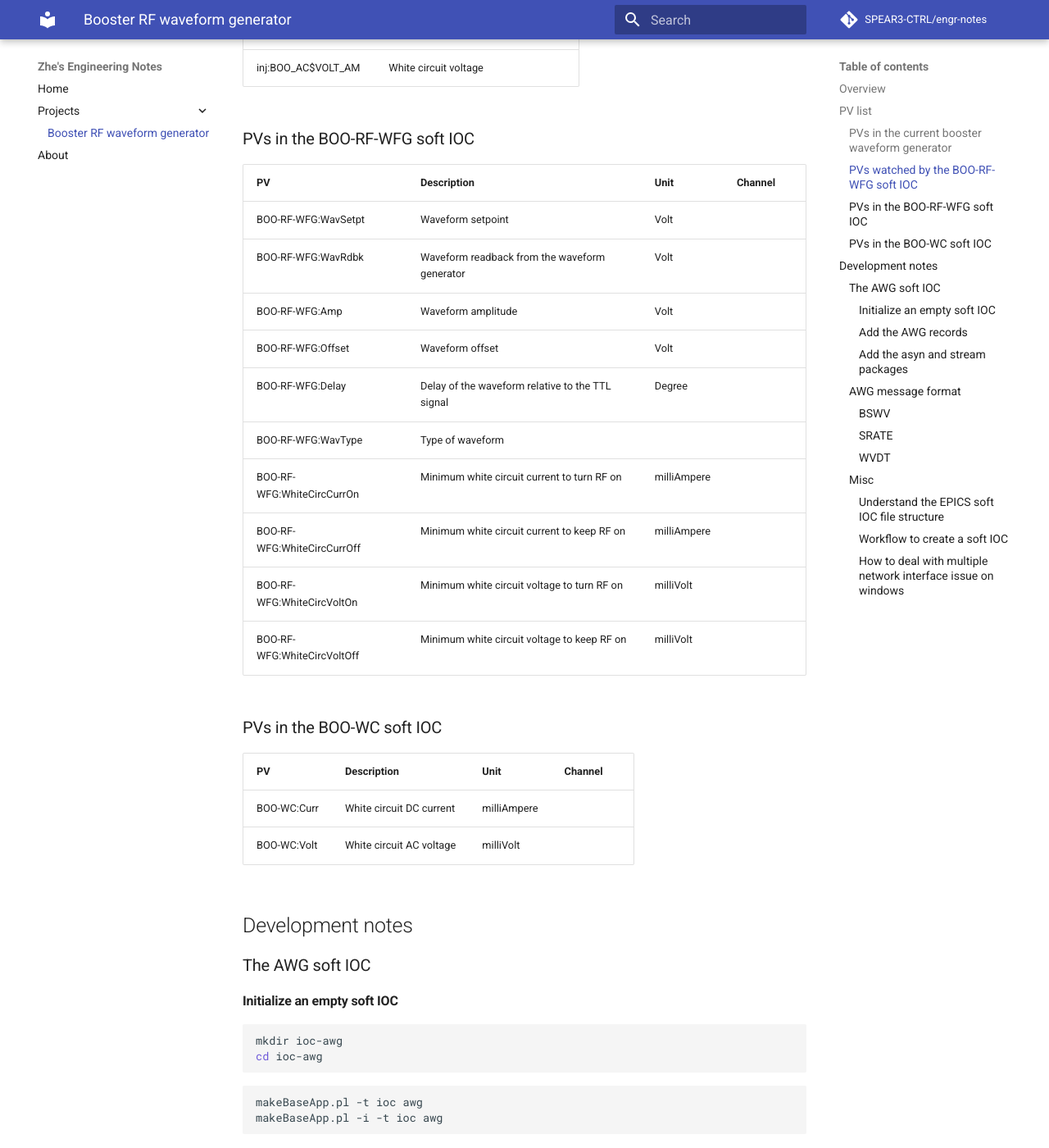
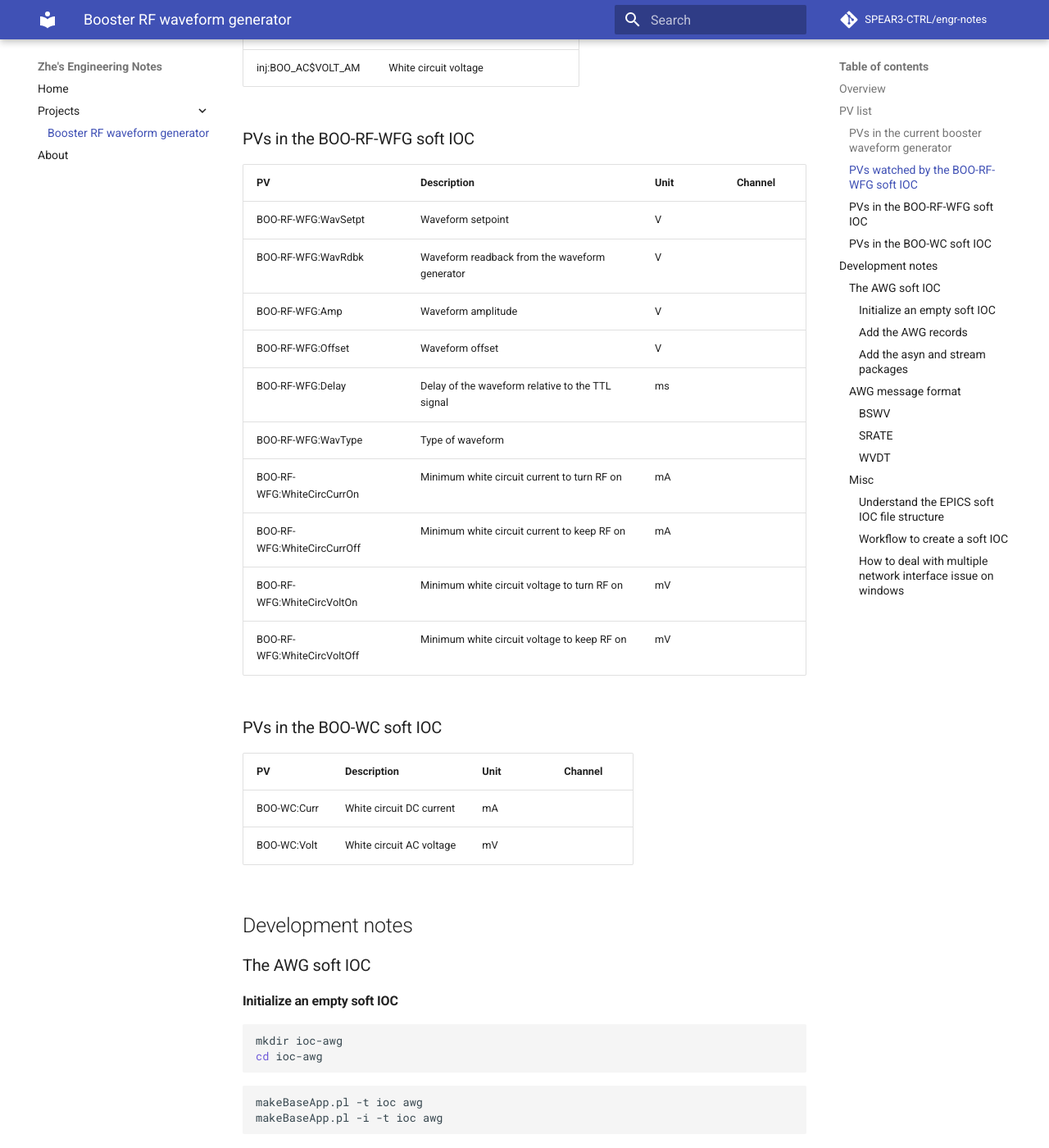
Before and after one commit to SPEAR3-CTRL/engr-notes, an MkDocs documentation site: the page built from docs/projects/booster-wfg.md, in a window 1280 px wide and 1400 px high, scrolled down 1022 px. Shown: the whole window at 82% size. Built offline with MkDocs 1.6.1 and Material for MkDocs 9.7.7, drawn with Linux system fonts in a browser that asks for light colours; comment, search, counter and statistics services are not loaded.

Commit message:
Add unit to the PV lists
Also refine the PV lists to match the current soft IOC implementation

```diff
--- a/docs/projects/booster-wfg.md
+++ b/docs/projects/booster-wfg.md
@@ -27,23 +27,23 @@ inj:BOO_AC$VOLT_AM | White circuit voltage
 
 PV | Description | Unit | Channel
 -- | ----------- | ---- | -------
-BOO-RF-WFG:WavSetpt | Waveform setpoint | Volt |
-BOO-RF-WFG:WavRdbk | Waveform readback from the waveform generator | Volt |
-BOO-RF-WFG:Amp | Waveform amplitude | Volt |
-BOO-RF-WFG:Offset | Waveform offset | Volt |
-BOO-RF-WFG:Delay | Delay of the waveform relative to the TTL signal | Degree |
+BOO-RF-WFG:WavSetpt | Waveform setpoint | V |
+BOO-RF-WFG:WavRdbk | Waveform readback from the waveform generator | V |
+BOO-RF-WFG:Amp | Waveform amplitude | V |
+BOO-RF-WFG:Offset | Waveform offset | V |
+BOO-RF-WFG:Delay | Delay of the waveform relative to the TTL signal | ms |
 BOO-RF-WFG:WavType | Type of waveform |  |
-BOO-RF-WFG:WhiteCircCurrOn | Minimum white circuit current to turn RF on | milliAmpere |
-BOO-RF-WFG:WhiteCircCurrOff | Minimum white circuit current to keep RF on | milliAmpere |
-BOO-RF-WFG:WhiteCircVoltOn | Minimum white circuit voltage to turn RF on | milliVolt |
-BOO-RF-WFG:WhiteCircVoltOff | Minimum white circuit voltage to keep RF on | milliVolt |
+BOO-RF-WFG:WhiteCircCurrOn | Minimum white circuit current to turn RF on | mA |
+BOO-RF-WFG:WhiteCircCurrOff | Minimum white circuit current to keep RF on | mA |
+BOO-RF-WFG:WhiteCircVoltOn | Minimum white circuit voltage to turn RF on | mV |
+BOO-RF-WFG:WhiteCircVoltOff | Minimum white circuit voltage to keep RF on | mV |
 
 ### PVs in the BOO-WC soft IOC
 
 PV | Description | Unit | Channel
 -- | ----------- | ---- | -------
-BOO-WC:Curr | White circuit DC current | milliAmpere |
-BOO-WC:Volt | White circuit AC voltage | milliVolt |
+BOO-WC:Curr | White circuit DC current | mA |
+BOO-WC:Volt | White circuit AC voltage | mV |
 
 ## Development notes
 
```
